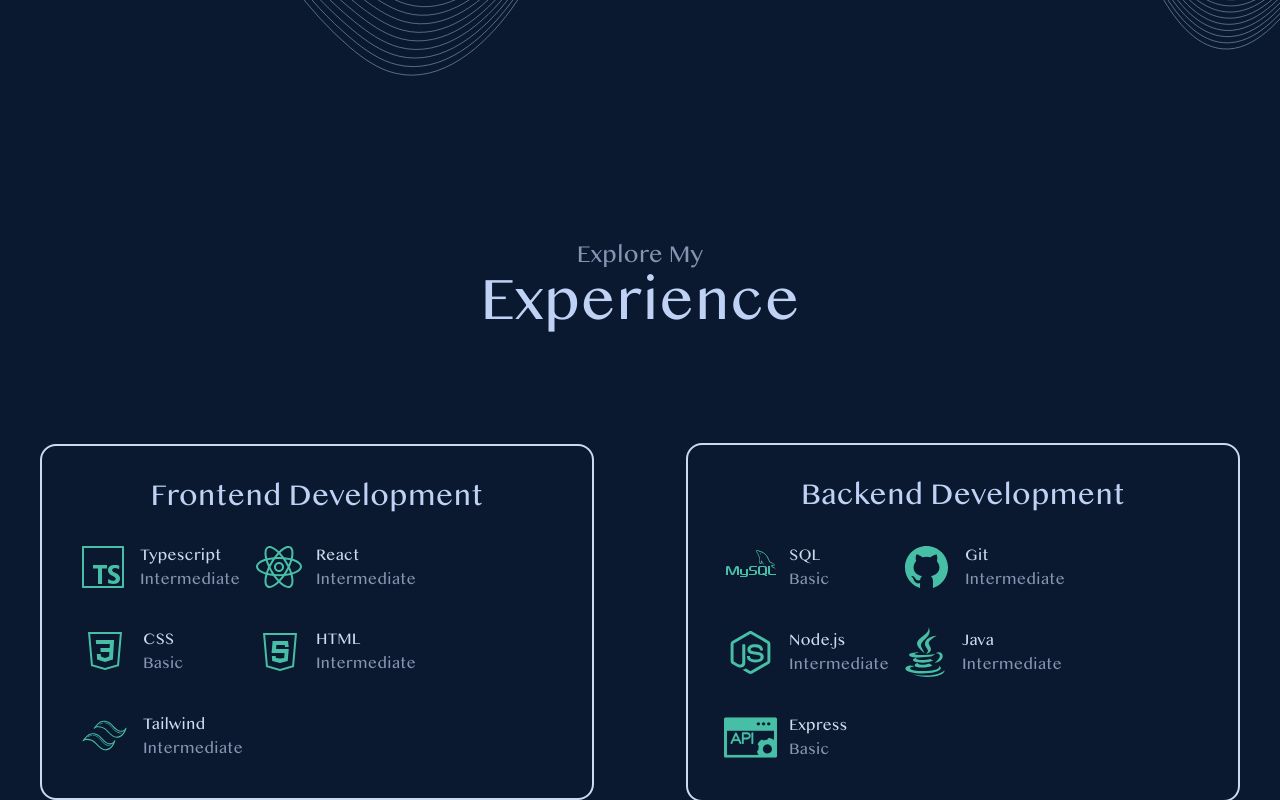
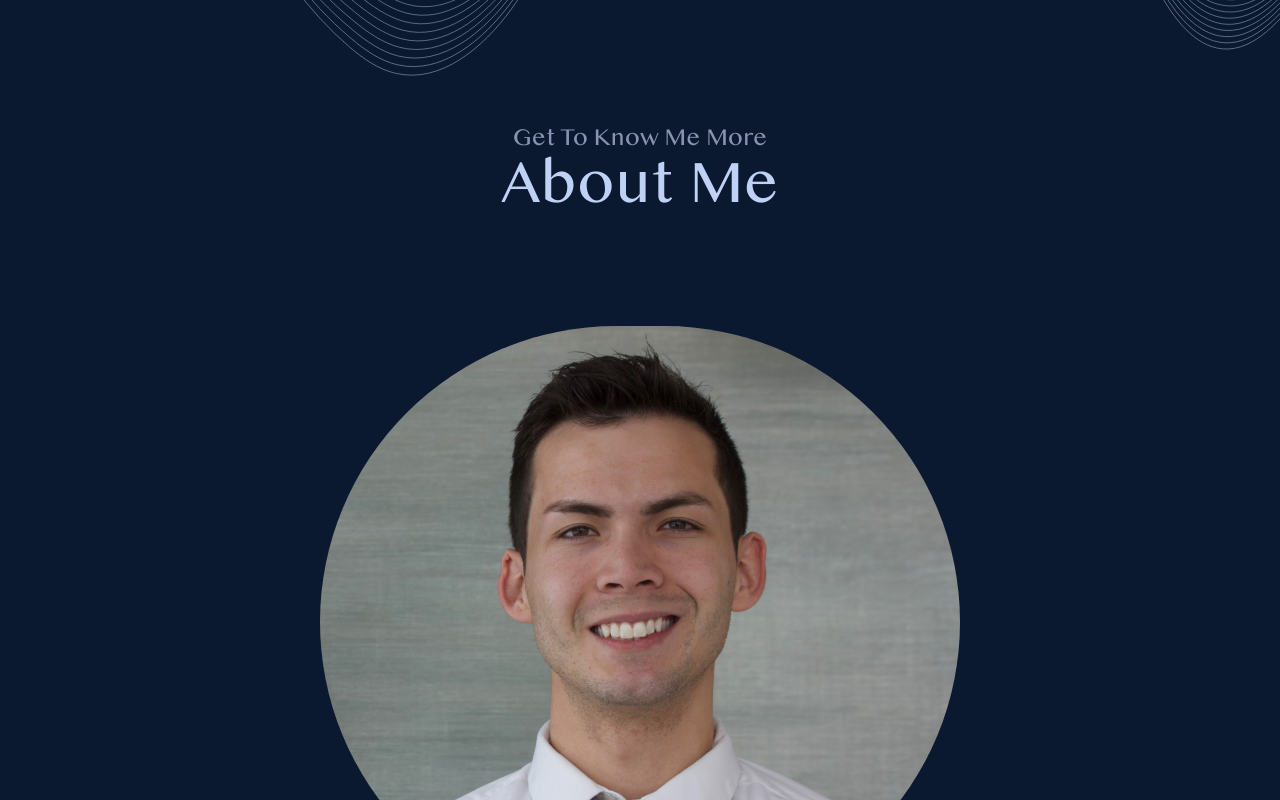
Before and after one commit to andres1142/portafolio_web, a Next.js app: page / in a window 1280 px wide. Shown: the part 680-1480 px from the top of the page. Built offline with nearby package versions, Linux system fonts and the light colour scheme.

Commit message:
Image added. Working on AboutMe section

```diff
--- a/src/app/page.tsx
+++ b/src/app/page.tsx
@@ -1,4 +1,4 @@
-import { Contact, Experience } from "@/components";
+import { Contact, Experience, AboutMe } from "@/components";
 import Image from "next/image";
 
 export default function Home() {
@@ -30,6 +30,22 @@ export default function Home() {
             </p>
           </button>
         </div>
+      </div>
+
+      {/*About Me Section*/}
+      <div
+        id="Experience"
+        className="flex-col py-32 sm:py-0 flex_center h-full sm:h-screen w-screen"
+      >
+        <div className="flex-row mb-28">
+          <h4 className="text-secondary_darkgray font-oriya text-2xl text-center">
+            Get To Know Me More
+          </h4>
+          <h1 className="text-secondary_lightgray font-oriya text-6xl text-center">
+            About Me
+          </h1>
+        </div>
+        <AboutMe />
       </div>
 
       {/*Experience Section*/}
--- /dev/null
+++ b/src/components/AboutMe/AboutMe.tsx
@@ -0,0 +1,42 @@
+import SectionContainer from '@/components/common/SectionContainer'
+import Image from 'next/image'
+import React from 'react'
+
+function AboutMe() {
+  return (
+    <section>
+
+      <div className='flex justify-center'>
+          {/* Image Container */}
+          <Image
+            src="/profile.JPG"
+            alt="Profile"
+            width={500}
+            height={500}
+            className="object-scale-down rounded-full h-7/12 w-7/12 md:w-1/2 md:h-1/2 "
+          />
+
+          <div>
+            {/*Sections container*/}
+            <div>
+              {/* Section container */}
+
+              {/* Section container */}
+            </div>
+
+             {/*Text Container*/}
+            <div>
+
+            </div>
+          </div>
+      </div>
+
+
+
+
+
+    </section>
+  )
+}
+
+export default AboutMe
--- a/src/components/index.ts
+++ b/src/components/index.ts
@@ -1,6 +1,7 @@
 import Navbar from "./common/Navbar";
 import Footer from "./common/Footer";
 import Experience from "./Experience/Experience";
+import AboutMe from "./AboutMe/AboutMe";
 import Contact from "./Contact/Contact";
 
-export { Navbar, Footer, Experience, Contact };
+export { Navbar, Footer, Experience, Contact, AboutMe };
```
Also changed, not shown: public/profile.JPG (added).
